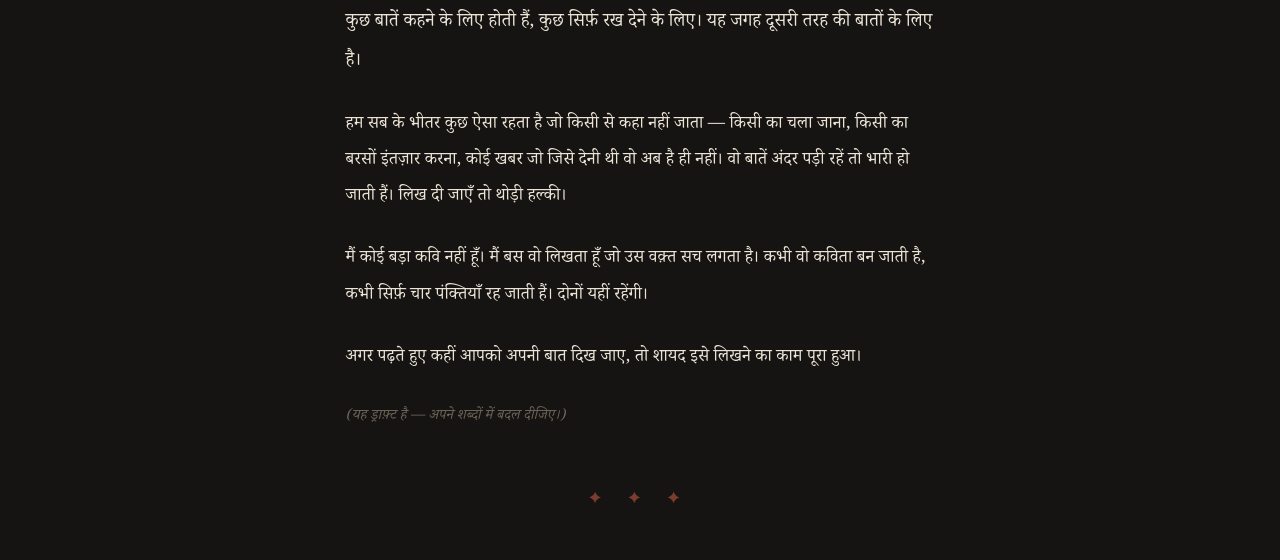
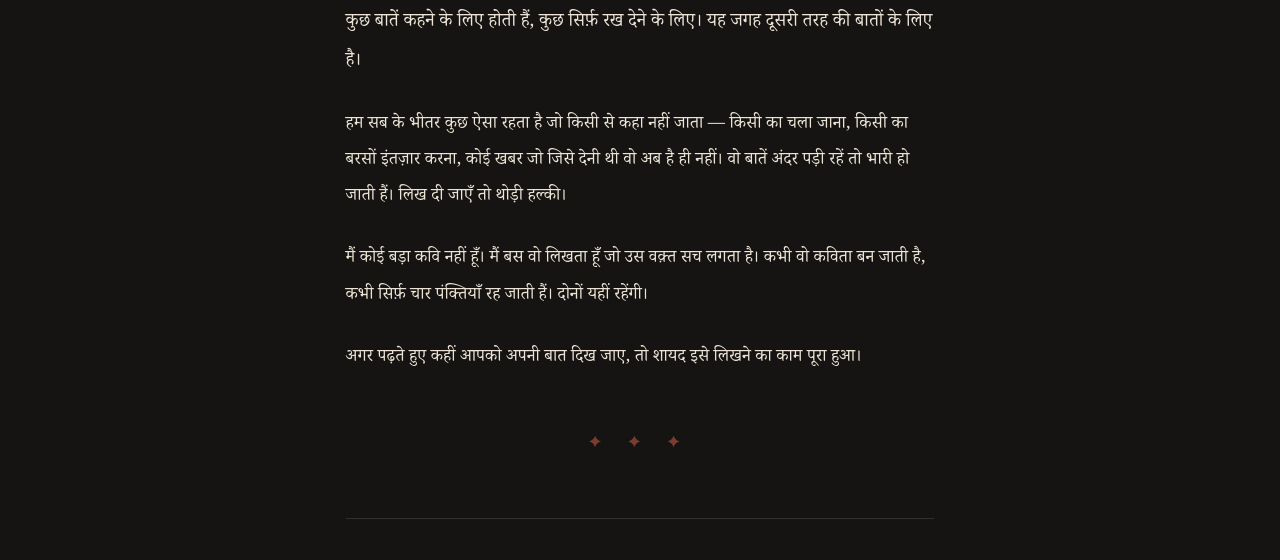
Before and after one commit to preetisharma-ACL/Amber-Ke-Baatein, an Astro site in the folder apps/web/: page /why in a window 1280 px wide. Shown: the part 201-761 px from the top of the page. Built offline with nearby package versions, Linux system fonts and the light colour scheme; Astro itself is replaced by a stand-in of ours; a web font is replaced by a local one.

Commit message:
Remove the draft note from "यह क्यों"
"(यह ड्राफ़्ट है — अपने शब्दों में बदल दीजिए।)" was a note to the author that had
been showing to readers. The page now ends on its closing line, which is where
it was always meant to end.

The `.prose .note` style stays in global.css — it is a correct, reusable style
for an aside in prose, not something left broken.

Co-Authored-By: Claude Opus 5 <noreply@anthropic.com>

```diff
--- a/apps/web/src/pages/why.astro
+++ b/apps/web/src/pages/why.astro
@@ -29,9 +29,6 @@ import BaseLayout from '../layouts/BaseLayout.astro';
       <p>
         अगर पढ़ते हुए कहीं आपको अपनी बात दिख जाए, तो शायद इसे लिखने का काम पूरा हुआ।
       </p>
-      <p class="note">
-        (यह ड्राफ़्ट है — अपने शब्दों में बदल दीजिए।)
-      </p>
       <div class="ornament">✦ ✦ ✦</div>
     </div>
   </section>
```
